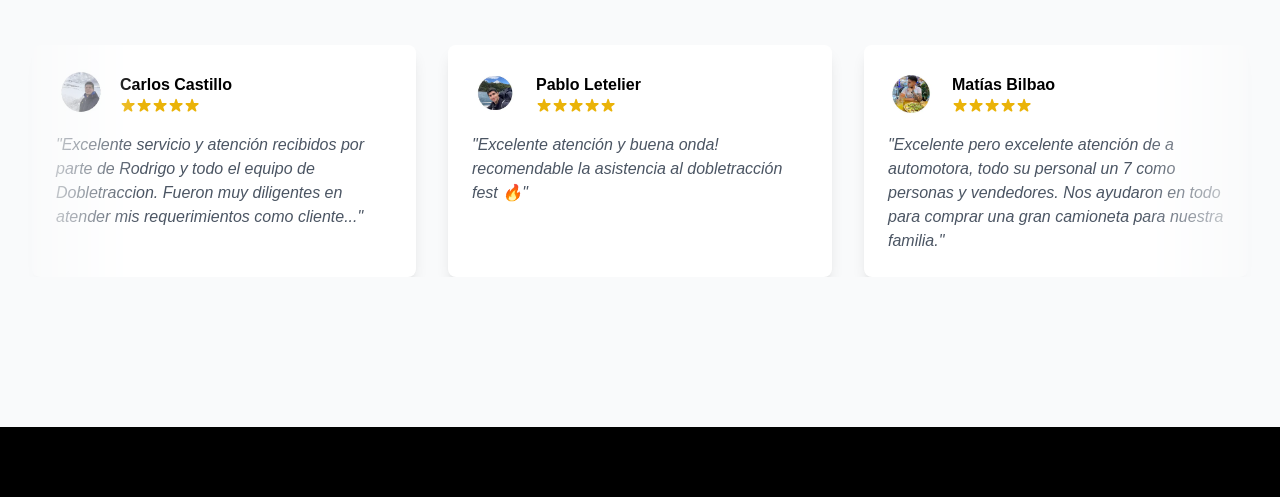
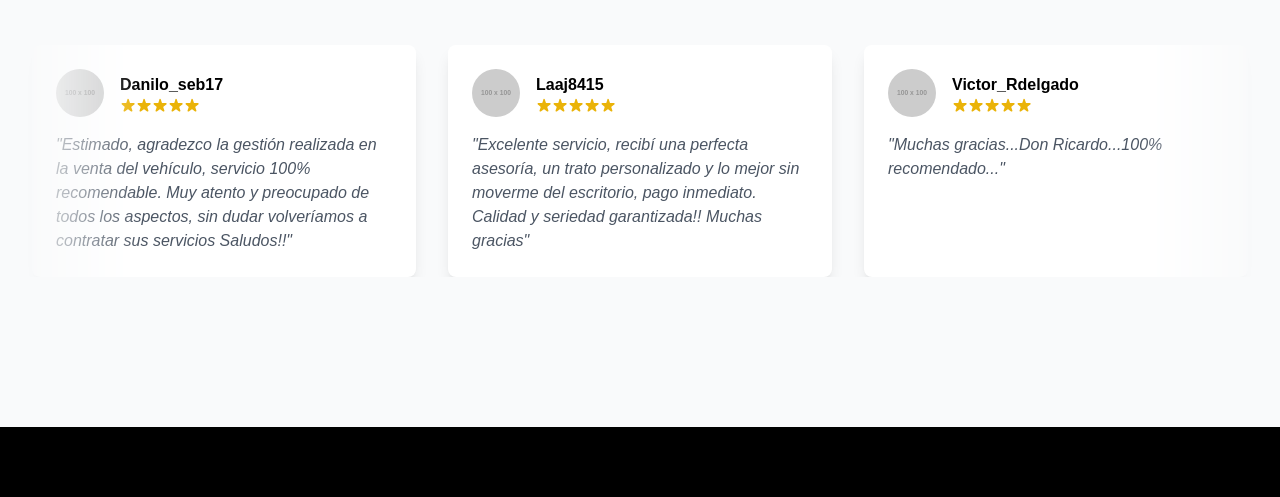
Before and after one commit to venpudev/rg-motor-sport, an Astro site: page / in a window 1280 px wide. Shown: the part 3151-3648 px from the top of the page. Built offline with nearby package versions, Linux system fonts and the light colour scheme; Astro itself is replaced by a stand-in of ours; no server answers; placeholder pictures from the web are drawn by us.

Commit message:
comentarios

```diff
--- a/src/components/Footer.astro
+++ b/src/components/Footer.astro
@@ -16,8 +16,8 @@ import Instagram from './icons/Instagram.astro'
         </p>
 
         <div class="flex items-center space-x-4 py-2">
-          <Facebook />
-          <Instagram />
+         <a href="https://web.facebook.com/profile.php?id=61564025917686" target="_blank"><Facebook /></a>
+          <a href="https://www.instagram.com/rg__motorsport_/" target="_blank">  <Instagram /></a>
         </div>
       </div>
 
@@ -38,7 +38,7 @@ import Instagram from './icons/Instagram.astro'
             <h3 class=" text-amber-600">Llámanos:</h3>
             <div class="mt-4">
               <div class="py-1">
-                <a href="tel:+56940403988" class="underline">+56 9 4040 3988</a></div>
+                <a href="tel:+56965991691" class="underline">+56 9 6599 1691</a></div>
             </div>
 
           </li>
--- a/src/components/Navbar.astro
+++ b/src/components/Navbar.astro
@@ -98,8 +98,8 @@ const isActive = (path: string) => {
         </a>
       ))}
       <div class="flex items-center space-x-4 px-3 py-2">
-       <Facebook />
-       <Instagram />
+        <a href="https://web.facebook.com/profile.php?id=61564025917686" target="_blank"><Facebook /></a>
+        <a href="https://www.instagram.com/rg__motorsport_/" target="_blank">  <Instagram /></a>
       </div>
       <a
         href="/contacto"
--- a/src/data/testimonials.json
+++ b/src/data/testimonials.json
@@ -1,57 +1,57 @@
 {
   "testimonials": [
     {
-      "name": "Javier Silva",
-      "text": "Excelente, servicio, atención y comunicación para ayudar en todas las dudas que uno pueda tener, trabajo realizado con una calidad excelente.",
-      "image": "https://placehold.co/100x100?text=JS",
+      "name": "caatalina.vega",
+      "text": "Gracias por tu amabilidad Ricardo, estamos muy contentos con tu excelente atención!",
+      "image": "https://placehold.co/100x100?text=CV",
       "rating": 5
     },
     {
-      "name": "Carlos Castillo",
-      "text": "Excelente servicio y atención recibidos por parte de Rodrigo y todo el equipo de Dobletraccion. Fueron muy diligentes en atender mis requerimientos como cliente...",
-      "image": "/images/testimonials/carlos-carrillo.webp",
+      "name": "Danilo_seb17",
+      "text": "Estimado, agradezco la gestión realizada en la venta del vehículo, servicio 100% recomendable. Muy atento y preocupado de todos los aspectos, sin dudar volveríamos a contratar sus servicios Saludos!!",
+      "image": "https://placehold.co/100x100?text=DS",
       "rating": 5
     },
     {
-      "name": "Pablo Letelier",
-      "text": "Excelente atención y buena onda! recomendable la asistencia al dobletracción fest 🔥",
-      "image": "/images/testimonials/pablo-letelier.webp",
+      "name": "Laaj8415",
+      "text": "Excelente servicio, recibí una perfecta asesoría, un trato personalizado y lo mejor sin moverme del escritorio, pago inmediato. Calidad y seriedad garantizada!! Muchas gracias",
+      "image": "https://placehold.co/100x100?text=LJ",
       "rating": 5
     },
     {
-      "name": "Matías Bilbao",
-      "text": "Excelente pero excelente atención de a automotora, todo su personal un 7 como personas y vendedores. Nos ayudaron en todo para comprar una gran camioneta para nuestra familia.",
-      "image": "/images/testimonials/matias-bilbao.webp",
+      "name": "Victor_Rdelgado",
+      "text": "Muchas gracias...Don Ricardo...100% recomendado...",
+      "image": "https://placehold.co/100x100?text=VD",
       "rating": 5
     },
     {
       "name": "Pedro Maldonado",
       "text": "Vendí mi Jeep Grand Cherokee con Doble Tracción, cumplieron un servicio de lujo, preocupados y rápidos, quedé muy satisfecho y los recomiendo!!",
-      "image": "/images/testimonials/pedro-maldonado.webp",
+      "image": "https://placehold.co/100x100?text=PM",
       "rating": 5
     },
     {
-      "name": "Álvaro Kirberg",
+      "name": "Álvaro Caceres",
       "text": "Excelente Servicio, precio justo y gran velocidad de venta. 100% recomendables, sobre todo para venta de Jeep's.",
-      "image": "/images/testimonials/alvaro-kirberg.webp",
+      "image": "https://placehold.co/100x100?text=AC",
       "rating": 5
     },
     {
-      "name": "Carlos Carrillo",
+      "name": "Carlos Castro",
       "text": "100% recomendados los amigos de Doble Traccion Automotriz. Les dejé mi camioneta en su local y en tan solo 7 días ya había un comprador.",
-      "image": "/images/testimonials/carlos-carrillo.webp",
+      "image": "https://placehold.co/100x100?text=CC",
       "rating": 5
     },
     {
-      "name": "Lucas Parra",
+      "name": "Lucas Pavez",
       "text": "Tal cual como tiene que ser un servicio: Comunicación clara, precio razonable, asesoría personalizada, cordialidad, profesionalidad...",
-      "image": "/images/testimonials/lucas-parra.webp",
+      "image": "https://placehold.co/100x100?text=LP",
       "rating": 5
     },
     {
-      "name": "José Tomas Corral",
+      "name": "José Tomas Arriaga",
       "text": "Excelente experiencia y servicio al vender mi auto con Doble Tracción. Te acompañan, asesoran y ayudan en todo lo que sea posible.",
-      "image": "https://placehold.co/100x100?text=JC",
+      "image": "https://placehold.co/100x100?text=JA",
       "rating": 5
     }
   ]
```
